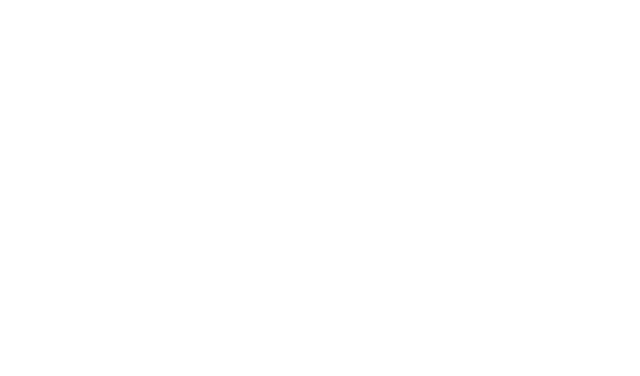
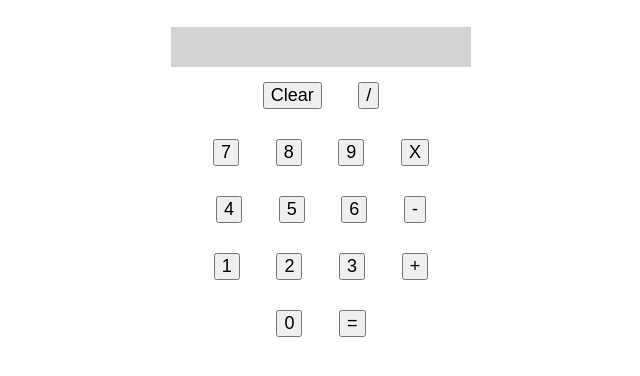
Before and after one commit to nramella/calculator, a plain HTML site: page index.html in a window 1280 px wide. Shown: the whole page, without its empty margins (319-959 px from the left). Drawn offline with Linux system fonts and the light colour scheme.

Commit message:
Added main functionality

```diff
--- a/index.html
+++ b/index.html
@@ -4,9 +4,47 @@
     <meta charset="UTF-8">
     <meta name="viewport" content="width=device-width, initial-scale=1.0">
     <meta http-equiv="X-UA-Compatible" content="ie=edge">
+
     <title>Calculator | Nick Ramella</title>
+
+    <link rel="stylesheet" href="styles/style.css">
 </head>
 <body>
+    <div class="main">
+        <div class="calculator">
+            <div class="display">
+                <p id="displayValue"></p>
+            </div>
+            <div class="row">
+                <button class="button" id="clear" onclick="clearCalc()">Clear</button>
+                <button class="button" id="divide" onclick="storeValueOne('divide')">/</button>
+            </div>
+            <div class="row">
+                <button class="button" id="7" onclick="showDisplayValue(7)">7</button>
+                <button class="button" id="8" onclick="showDisplayValue(8)">8</button>
+                <button class="button" id="9" onclick="showDisplayValue(9)">9</button>
+                <button class="button" id="multiply" onclick="storeValueOne('multiply')">X</button>
+            </div>
+            <div class="row">
+                <button class="button" id="4" onclick="showDisplayValue(4)">4</button>
+                <button class="button" id="5" onclick="showDisplayValue(5)">5</button>
+                <button class="button" id="6" onclick="showDisplayValue(6)">6</button>
+                <button class="button" id="subtract" onclick="storeValueOne('subtract')">-</button>
+            </div>
+            <div class="row">
+                <button class="button" id="1" onclick="showDisplayValue(1)">1</button>
+                <button class="button" id="2" onclick="showDisplayValue(2)">2</button>
+                <button class="button" id="3" onclick="showDisplayValue(3)">3</button>
+                <button class="button" id="add" onclick="storeValueOne('add')">+</button>
+            </div>
+            <div class="row">
+                <button class="button" id="0" onclick="showDisplayValue(0)">0</button>
+                <button class="button" id="equals" onclick="storeValueTwo()">=</button>
+            </div>
 
+        </div>
+    </div>
+
+    <script src="scripts/script.js"></script>
 </body>
 </html>
--- a/scripts/script.js
+++ b/scripts/script.js
@@ -0,0 +1,76 @@
+var inputNumber1 = [];
+var inputNumber2 = [];
+var displayValue = [];
+var operator;
+
+// Adds the inputted values into the displayValue array, then updates the calc display
+function showDisplayValue (input) {
+    displayValue.push(input);
+    console.log(displayValue.join(""));
+    document.getElementById('displayValue').innerText = displayValue.join("");
+}
+
+// Clears the current displayValue array and on calc
+function clearCalc () {
+    displayValue = [];
+    operator;
+    showDisplayValue();
+}
+
+// Stores the value of the first inputted number into the calculator
+function storeValueOne (inputOperator) {
+    inputNumber1 = Number(displayValue.join(""));
+    operator = inputOperator;
+    console.log(inputNumber1);
+    console.log(operator);
+    displayValue = [];
+
+}
+
+// Stores the value of the second inputted number into the calculator
+function storeValueTwo () {
+    inputNumber2 = Number(displayValue.join(""));
+    console.log(inputNumber2);
+
+    operate(operator, inputNumber1, inputNumber2)
+}
+
+function add (inputNumber1, inputNumber2) {
+    var value = inputNumber1 + inputNumber2;
+    console.log("Equals "+value);
+    displayValue = [];
+    showDisplayValue(value);
+}
+
+function subtract (inputNumber1, inputNumber2) {
+    var value = inputNumber1 - inputNumber2;
+    console.log(value);
+    displayValue = [];
+    showDisplayValue(value);
+}
+
+function multiply (inputNumber1, inputNumber2) {
+    var value = inputNumber1 * inputNumber2
+    console.log(value);
+    displayValue = [];
+    showDisplayValue(value);
+}
+
+function divide (inputNumber1, inputNumber2) {
+    var value = inputNumber1 / inputNumber2;
+    console.log(value);
+    displayValue = [];
+    showDisplayValue(value);
+}
+
+function operate (operator, inputNumber1, inputNumber2) {
+    if (operator == "add") {
+        add(inputNumber1, inputNumber2);
+    } else if (operator == "subtract") {
+        subtract(inputNumber1, inputNumber2)
+    } else if (operator == "multiply") {
+        multiply(inputNumber1, inputNumber2)
+    } else if (operator == "divide") {
+        divide(inputNumber1, inputNumber2)
+    }
+}
--- a/styles/style.css
+++ b/styles/style.css
@@ -0,0 +1,30 @@
+html, body {
+    margin: 0;
+    padding: 0;
+    font-size: 20pt;
+}
+
+.main {
+    text-align: center;
+}
+
+.calculator {
+    margin: 0 auto;
+    width: 300px;
+}
+
+.display {
+    background-color: lightgrey;
+    height: 40px;
+
+}
+
+.row {
+
+}
+
+.button {
+    display: inline-block;
+    margin: 15px;
+    font-size: 18px;
+}
```
